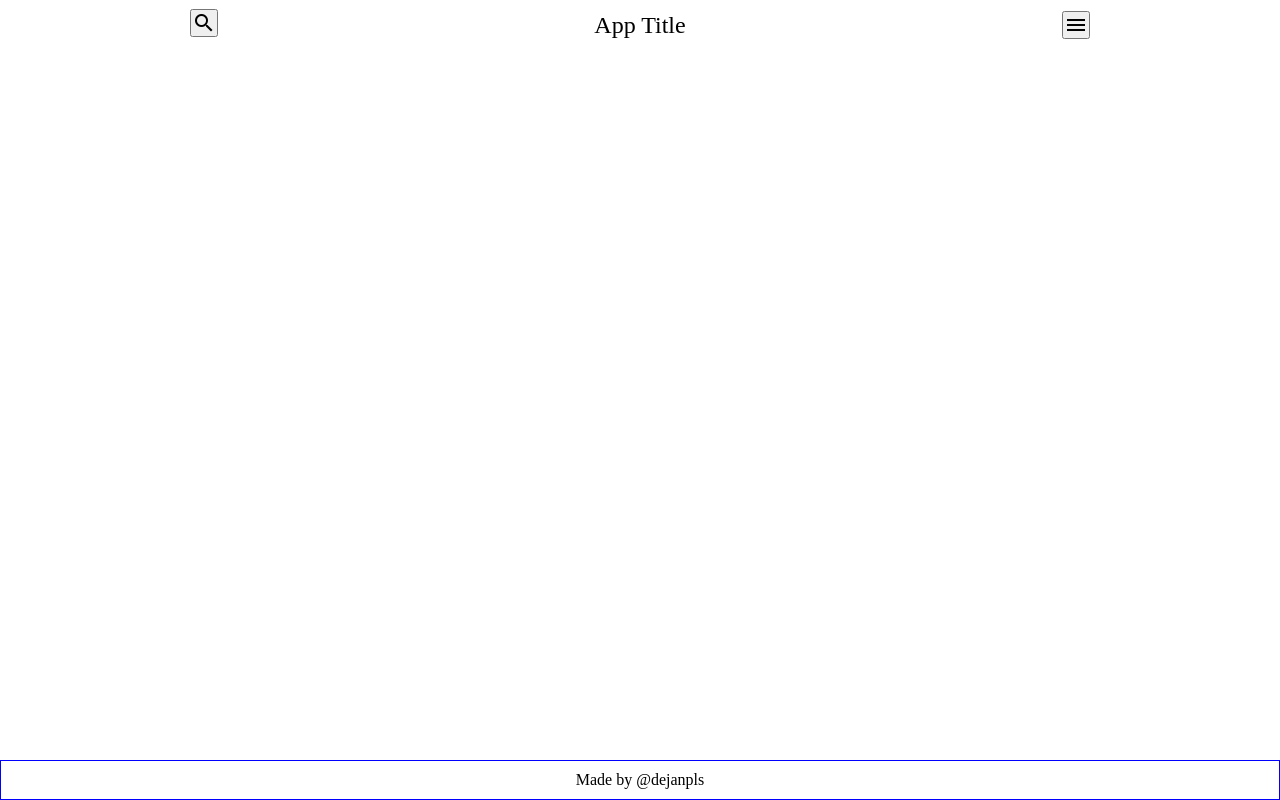
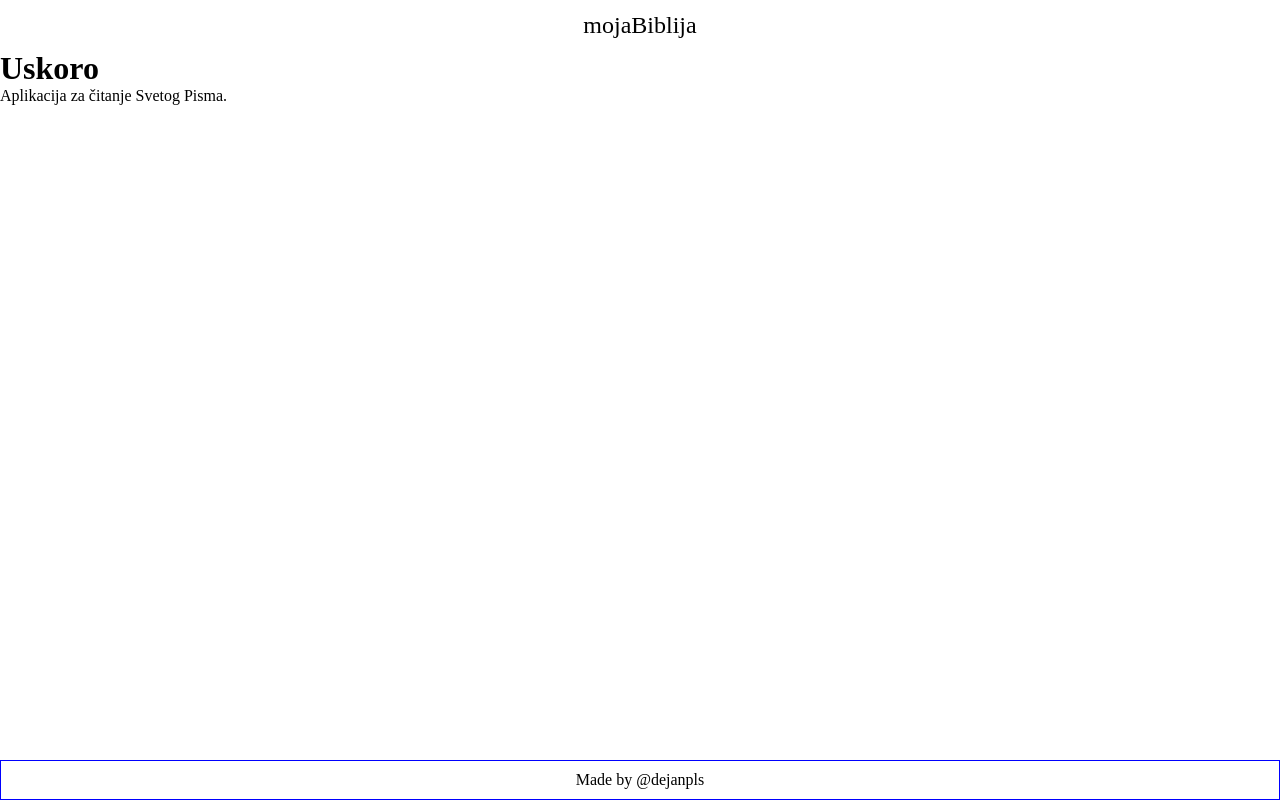
Before and after one commit to dejanpls/mojabiblija, a website built with webpack: page src/template.html in a window 1280 px wide. Built offline with nearby package versions, Linux system fonts and the light colour scheme.

Commit message:
feat: rewrite structure to inform the user the app is coming soon

```diff
--- a/src/template.html
+++ b/src/template.html
@@ -1,5 +1,5 @@
 <!doctype html>
-<html lang="en">
+<html lang="sr">
   <head>
     <meta charset="UTF-8" />
     <meta name="viewport" content="width=device-width, initial-scale=1.0" />
@@ -18,22 +18,19 @@
       rel="stylesheet"
     />
 
-    <title>App Title</title>
+    <title>mojaBiblija</title>
   </head>
   <body>
     <div id="wrapper">
       <div id="menu-container">
-        <div id="menu">
-          <div id="search-container">
-            <button id="search-btn" class="material-icons">search</button>
-          </div>
-          <div id="logo">App Title</div>
-          <button id="sidebar-toggle" class="material-icons">menu</button>
-        </div>
+        <div id="logo">mojaBiblija</div>
       </div>
 
       <div id="main-container">
-        <div id="main"></div>
+        <div id="main">
+          <h1>Uskoro</h1>
+          <p>Aplikacija za čitanje Svetog Pisma.</p>
+        </div>
       </div>
 
       <footer id="footer">
```
